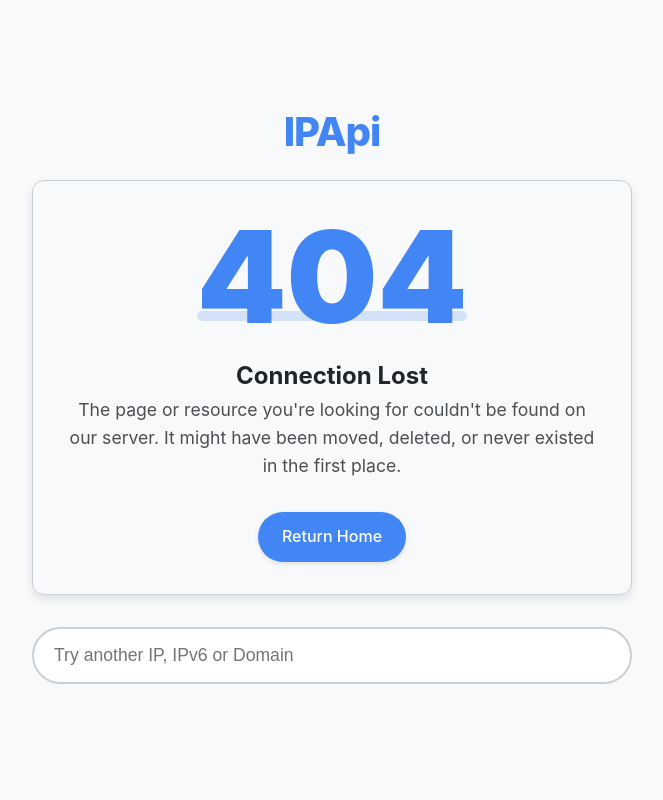
After one commit to tn3w/IPApi, a FastAPI app: template templates/404.html in a window 1280 px wide. The commit adds this page. Shown: the whole page, without its empty margins (308-971 px from the left). Run offline with FastAPI, Linux system fonts and the light colour scheme; the template is opened without the code that fills it, so the values that code supplies are empty.

Commit message:
Refactor API endpoints to use JSON paths and add custom HTTP exception handling
This commit updates the API endpoints to use "/json/" paths for better clarity and consistency. It also introduces a custom HTTP exception handler to render a 404 error page, enhancing user experience. Additionally, the index.html template is modified to improve SEO with new meta tags and adjust the base URL for API calls.

```diff
--- a/app.py
+++ b/app.py
@@ -13,6 +13,8 @@ import uvicorn
 from fastapi import FastAPI, Request, HTTPException, status
 from fastapi.responses import HTMLResponse, JSONResponse
 from fastapi.templating import Jinja2Templates
+from fastapi.exception_handlers import http_exception_handler
+from starlette.exceptions import HTTPException as StarletteHTTPException
 from src.ip_address import is_valid_and_routable_ip
 from src.schemas import (
     IPAPIResponse,
@@ -47,14 +49,13 @@ async def index(request: Request):
     """
     Return the index HTML page.
     """
-    api_url = str(request.base_url).rstrip("/")
     return templates.TemplateResponse(
-        "index.html", {"request": request, "api_url": api_url}
+        "index.html", {"request": request}
     )
 
 
 @app.get(
-    "/self",
+    "/json/self",
     response_model=IPAPIResponse,
     responses={
         status.HTTP_400_BAD_REQUEST: {
@@ -64,7 +65,7 @@ async def index(request: Request):
     },
     summary="Get current IP geolocation",
     description="Returns geolocation and ASN information for the current client IP address",
-    tags=["IP"],
+    tags=["JSON"],
 )
 def self(request: Request):
     """
@@ -84,7 +85,7 @@ def self(request: Request):
 
 
 @app.get(
-    "/{ip_address}",
+    "/json/{ip_address}",
     response_model=IPAPIResponse,
     responses={
         status.HTTP_400_BAD_REQUEST: {
@@ -94,7 +95,7 @@ def self(request: Request):
     },
     summary="Get specific IP geolocation",
     description="Returns geolocation and ASN information for the specified IP address",
-    tags=["IP"],
+    tags=["JSON"],
 )
 def ip(ip_address: str, request: Request):
     """
@@ -167,6 +168,20 @@ async def number_to_field_names(number: int):
     }
 
 
+@app.exception_handler(StarletteHTTPException)
+async def custom_http_exception_handler(request: Request, exc: StarletteHTTPException):
+    """
+    Custom handler for HTTP exceptions.
+    For 404 errors, render the custom 404.html template.
+    For other HTTP exceptions, use the default handler.
+    """
+    if exc.status_code == 404:
+        return templates.TemplateResponse(
+            "404.html", {"request": request}
+        )
+    return await http_exception_handler(request, exc)
+
+
 def main() -> None:
     """
     Main function to run the app.
--- /dev/null
+++ b/templates/404.html
@@ -0,0 +1,339 @@
+<!doctype html>
+<html lang="en">
+    <head>
+        <meta charset="utf-8" />
+        <meta content="width=device-width, initial-scale=1.0" name="viewport" />
+        <title>404 - Page Not Found | IPApi</title>
+        <meta
+            name="description"
+            content="Page not found. Try our IP lookup tool to get detailed information about any IP address or domain."
+        />
+        <meta property="og:type" content="website" />
+        <meta property="og:url" content="{{ request.base_url }}" />
+        <meta property="og:title" content="404 - Page Not Found | IPApi" />
+        <meta
+            property="og:description"
+            content="Page not found. Use our free IP geolocation service to find information about any IP address or domain."
+        />
+        <meta name="twitter:card" content="summary_large_image" />
+        <meta name="twitter:url" content="{{ request.base_url }}" />
+        <meta name="twitter:title" content="404 - Page Not Found | IPApi" />
+        <meta
+            name="twitter:description"
+            content="Page not found. Try our IP lookup tool to get information about any IP address."
+        />
+        <link rel="canonical" href="{{ request.base_url }}" />
+        <style>
+            :root {
+                --background: #f8f9fa;
+                --text: #212529;
+                --primary: #4285f4;
+                --primary-dark: #3367d6;
+                --secondary: #34a853;
+                --accent: #fbbc05;
+                --danger: #ea4335;
+                --surface: #ffffff;
+                --border: #c9cfd6;
+                --card-shadow: 0 4px 8px rgba(0, 0, 0, 0.1);
+                --code-background: #f5f7f9;
+            }
+
+            @media (prefers-color-scheme: dark) {
+                :root {
+                    --background: #121212;
+                    --text: #e9ecef;
+                    --primary: #5c9aff;
+                    --primary-dark: #4285f4;
+                    --secondary: #4ecca3;
+                    --accent: #ffcc40;
+                    --danger: #ff5c5c;
+                    --surface: #1e1e1e;
+                    --border: #333333;
+                    --card-shadow: 0 4px 6px rgba(0, 0, 0, 0.3);
+                    --code-background: #2a2a2a;
+                }
+            }
+
+            * {
+                margin: 0;
+                padding: 0;
+                box-sizing: border-box;
+            }
+
+            body {
+                font-family:
+                    -apple-system, BlinkMacSystemFont, 'Segoe UI', Roboto, Oxygen, Ubuntu,
+                    Cantarell, 'Open Sans', 'Helvetica Neue', sans-serif;
+                background-color: var(--background);
+                color: var(--text);
+                line-height: 1.6;
+                transition:
+                    background-color 0.3s,
+                    color 0.3s;
+                min-height: 100vh;
+                display: flex;
+                flex-direction: column;
+            }
+
+            .container {
+                width: 100%;
+                max-width: 1200px;
+                margin: 0 auto;
+                padding: 0 20px;
+            }
+
+            main {
+                flex: 1;
+                display: flex;
+                flex-direction: column;
+                align-items: center;
+                justify-content: center;
+                padding: 2rem 0;
+            }
+
+            .logo {
+                text-align: center;
+                margin-bottom: 1rem;
+            }
+
+            .logo h1 {
+                font-size: 2.5rem;
+                font-weight: 800;
+                color: var(--primary);
+                letter-spacing: -1px;
+            }
+
+            .error-container {
+                text-align: center;
+                max-width: 600px;
+                margin: 0 auto;
+                padding: 2rem;
+                border-radius: 12px;
+                box-shadow: var(--card-shadow);
+                border: 1px solid var(--border);
+                margin-bottom: 2rem;
+            }
+
+            .error-code {
+                font-size: 8rem;
+                font-weight: 900;
+                color: var(--primary);
+                line-height: 1;
+                margin-bottom: 1rem;
+                position: relative;
+                display: inline-block;
+            }
+
+            .error-code::after {
+                content: '';
+                position: absolute;
+                width: 100%;
+                height: 10px;
+                background-color: var(--primary);
+                opacity: 0.2;
+                bottom: 20px;
+                left: 0;
+                border-radius: 5px;
+                z-index: -1;
+            }
+
+            .error-description {
+                font-size: 1.1rem;
+                color: var(--text);
+                opacity: 0.8;
+                margin-bottom: 2rem;
+            }
+
+            .search-container {
+                max-width: 600px;
+                width: 100%;
+                margin: 0 auto;
+            }
+
+            .search-wrapper {
+                display: flex;
+                position: relative;
+                margin-bottom: 1rem;
+            }
+
+            #search-input {
+                width: 100%;
+                padding: 16px 20px;
+                border-radius: 50px;
+                border: 2px solid var(--border);
+                background-color: var(--surface);
+                color: var(--text);
+                font-size: 1.1rem;
+                transition: all 0.3s ease;
+                outline: none;
+            }
+
+            #search-input:focus {
+                border-color: var(--primary);
+                box-shadow: 0 0 0 3px rgba(66, 133, 244, 0.3);
+            }
+
+            #search-button {
+                position: absolute;
+                right: 8px;
+                top: 50%;
+                transform: translateY(-50%);
+                background-color: var(--primary);
+                color: white;
+                border: none;
+                width: 44px;
+                height: 44px;
+                border-radius: 50%;
+                display: flex;
+                align-items: center;
+                justify-content: center;
+                cursor: pointer;
+                transition: all 0.3s ease;
+            }
+
+            #search-button.hidden {
+                opacity: 0;
+                pointer-events: none;
+            }
+
+            #search-button.visible {
+                opacity: 1;
+                pointer-events: auto;
+                animation: slideIn 0.3s forwards;
+            }
+
+            #search-button:hover {
+                background-color: var(--primary-dark);
+                transform: translateY(-50%) scale(1.05);
+            }
+
+            #search-button svg {
+                fill: white;
+            }
+
+            @keyframes slideIn {
+                from {
+                    transform: translateY(-50%) translateX(20px);
+                    opacity: 0;
+                }
+                to {
+                    transform: translateY(-50%) translateX(0);
+                    opacity: 1;
+                }
+            }
+
+            .button {
+                display: inline-block;
+                padding: 12px 24px;
+                background-color: var(--primary);
+                color: white;
+                border: none;
+                border-radius: 50px;
+                font-size: 1rem;
+                font-weight: 500;
+                cursor: pointer;
+                text-decoration: none;
+                transition: all 0.3s ease;
+                box-shadow: 0 2px 5px rgba(0, 0, 0, 0.1);
+            }
+
+            .button:hover {
+                background-color: var(--primary-dark);
+                transform: translateY(-2px);
+                box-shadow: 0 4px 8px rgba(0, 0, 0, 0.15);
+            }
+
+            .button:active {
+                transform: translateY(0);
+            }
+
+            @media (max-width: 768px) {
+                .error-code {
+                    font-size: 6rem;
+                }
+            }
+
+            @media (max-width: 480px) {
+                .error-code {
+                    font-size: 5rem;
+                }
+            }
+        </style>
+    </head>
+    <body>
+        <main>
+            <div class="container">
+                <div class="logo">
+                    <h1>IPApi</h1>
+                </div>
+                <div class="error-container">
+                    <div class="error-code">404</div>
+                    <h2 class="error-title">Connection Lost</h2>
+                    <p class="error-description">
+                        The page or resource you're looking for couldn't be found on our server. It
+                        might have been moved, deleted, or never existed in the first place.
+                    </p>
+                    <a href="/" class="button">Return Home</a>
+                </div>
+                <div class="search-container">
+                    <div class="search-wrapper">
+                        <input
+                            id="search-input"
+                            placeholder="Try another IP, IPv6 or Domain"
+                            type="text"
+                        />
+                        <button id="search-button" class="hidden">
+                            <svg
+                                height="24"
+                                viewbox="0 0 24 24"
+                                width="24"
+                                xmlns="http://www.w3.org/2000/svg"
+                            >
+                                <path d="M0 0h24v24H0z" fill="none"></path>
+                                <path d="M16.01 11H4v2h12.01v3L20 12l-3.99-4z"></path>
+                            </svg>
+                        </button>
+                    </div>
+                </div>
+            </div>
+        </main>
+
+        <script>
+            document.addEventListener('DOMContentLoaded', () => {
+                const searchInput = document.getElementById('search-input');
+                const searchButton = document.getElementById('search-button');
+
+                function updateSearchButtonVisibility() {
+                    const isEmpty = searchInput.value.trim() === '';
+                    searchButton.classList.toggle('visible', !isEmpty);
+                    searchButton.classList.toggle('hidden', isEmpty);
+                }
+
+                function handleSearch() {
+                    const query = searchInput.value.trim();
+                    if (query) {
+                        window.location.href = `/?ip=${encodeURIComponent(query)}`;
+                    }
+                }
+
+                ['input', 'change', 'autocomplete'].forEach(event => {
+                    searchInput.addEventListener(event, updateSearchButtonVisibility);
+                });
+
+                searchInput.addEventListener('animationstart', e => {
+                    if (e.animationName.indexOf('autofill') !== -1) updateSearchButtonVisibility();
+                });
+
+                updateSearchButtonVisibility();
+
+                searchButton.addEventListener('click', handleSearch);
+
+                searchInput.addEventListener('keypress', e => {
+                    if (e.key === 'Enter' && searchInput.value.trim()) {
+                        handleSearch();
+                    }
+                });
+            });
+        </script>
+    </body>
+</html>
```
Also changed, not shown: src/dns_lookup.py (+0 -23 lines), templates/index.html (+49 -14 lines).
